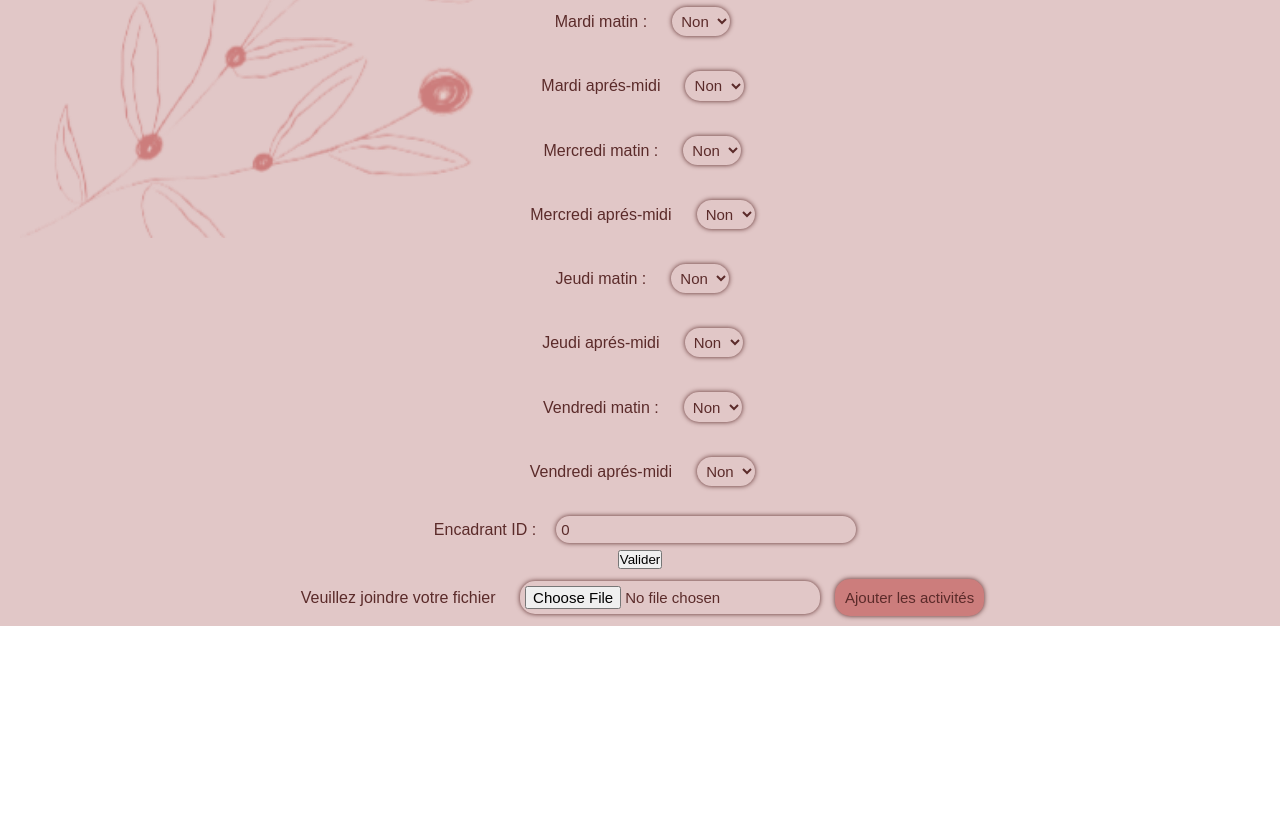
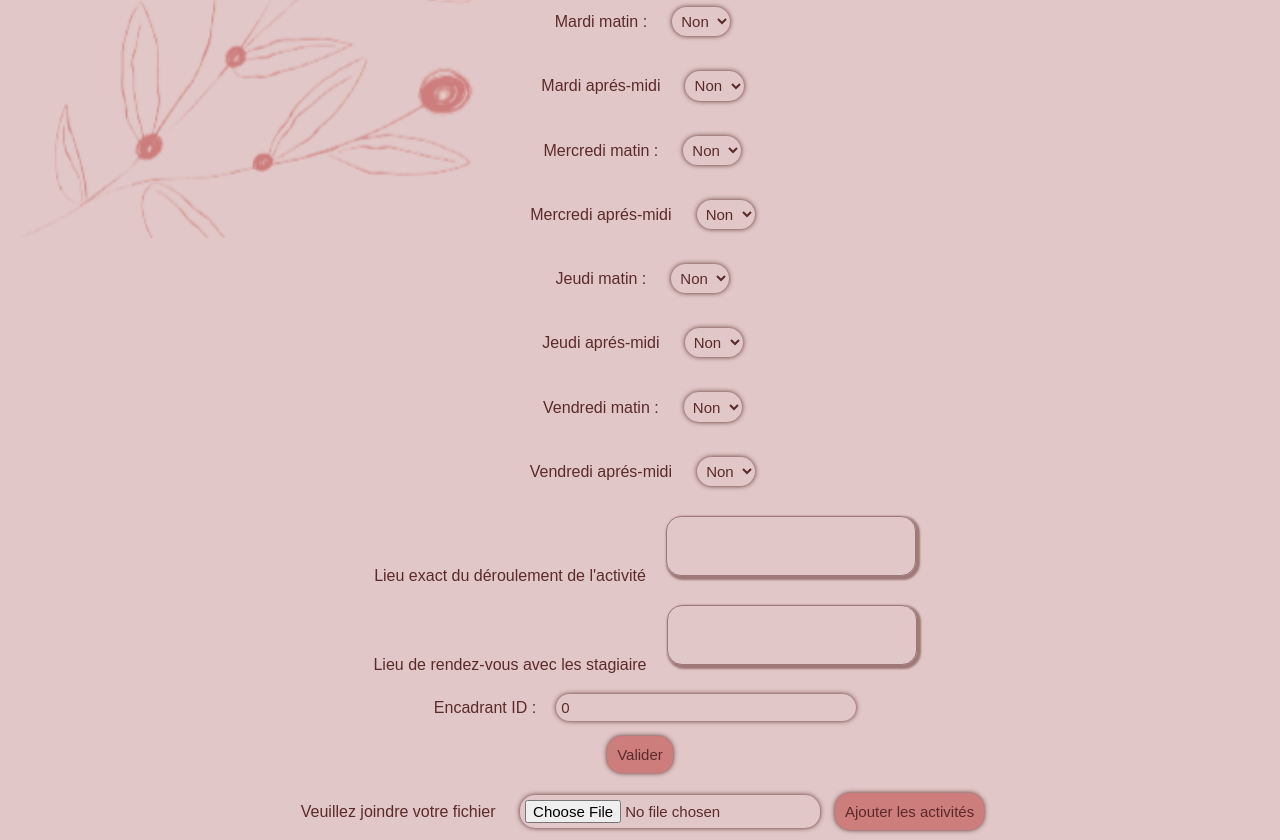
Before and after one commit to Amel2306/Projet-Numerisations-gestion-emploi-du-temps-stage-3eme, a React (Create React App) app in the folder frontend/stage1/: page /activiteForm in a window 1280 px wide. Shown: the part 542-1382 px from the top of the page. Before the commit the page ends 1168 px from the top, so only its background shows below. Built offline with nearby package versions, Linux system fonts and the light colour scheme; no server answers; what @react-pdf/renderer would draw is missing.

Commit message:
ajout lieu et lieu de rdv à l'activité

```diff
--- a/frontend/stage1/src/Pages/Activites/ActiviteForm.js
+++ b/frontend/stage1/src/Pages/Activites/ActiviteForm.js
@@ -24,6 +24,8 @@ function ActiviteForm (props) {
     const [j2, setJ2] = useState(0)
     const [v1, setV1] = useState(0)
     const [v2, setV2] = useState(0)
+    const [lieu, setLieu] = useState("");
+    const [lieu_rdv, setRdv] = useState("");
     const [professeurId, setProf] = useState(0)
 
     const handleSubmit = (e) => {
@@ -44,6 +46,8 @@ function ActiviteForm (props) {
             j2,
             v1,
             v2,
+            lieu,
+            lieu_rdv,
             professeurId
         }
 
@@ -181,6 +185,22 @@ function ActiviteForm (props) {
             </div>
 
             <div className="label-form">
+                <label>Lieu exact du déroulement de l'activité</label>
+                <textarea
+                    value={lieu}
+                    onChange={(e) => setLieu(e.target.value)}
+                ></textarea>
+            </div>
+
+            <div className="label-form">
+                <label>Lieu de rendez-vous avec les stagiaire</label>
+                <textarea
+                    value={lieu_rdv}
+                    onChange={(e) => setRdv(e.target.value)}
+                ></textarea>
+            </div>
+
+            <div className="label-form">
                 <label>Encadrant ID :</label>
                 <input
                 type="number"
@@ -189,7 +209,7 @@ function ActiviteForm (props) {
                 />
             </div>
 
-            <button type="submit">Valider</button>
+            <button className='btn' type="submit">Valider</button>
           </form>
           <ActiviteFichier />
         </div>
--- a/frontend/stage1/src/components/Activites/ActiviteDescr.js
+++ b/frontend/stage1/src/components/Activites/ActiviteDescr.js
@@ -27,6 +27,8 @@ function ActiviteDescr (props) {
                     <p>Description: {activite.description}</p>
                     <p>Nombre de réalisation: {activite.nb_realisations}</p>
                     <p>Nombre d'élèves au maximum: {activite.nb_eleve_max}</p>
+                    <p>Lieu du déroulement de l'activité : {activite.lieu}</p>
+                    <p>Lieu de rendez-vous (là ou je dois me rendre): {activite.lieu_rdv}</p>
                     <p>id : {activite.id}</p>
                     <Link className="link" to={`/activite/${id}`}>Voir activité</Link>
                     <div>
--- a/frontend/stage1/src/components/Activites/ActiviteDescrPdf.js
+++ b/frontend/stage1/src/components/Activites/ActiviteDescrPdf.js
@@ -55,6 +55,8 @@ function ActiviteDescrPdf(props) {
                     <Text style={{backgroundColor: "#f5dfc8"}}>Description : {activite.description}</Text>
                     <Text style={{backgroundColor: "#f5dfc8"}}>Nombre de réalisation: {activite.nb_realisations}</Text>
                     <Text style={{backgroundColor: "#f5dfc8"}}>Nombre d'élèves au maximum: {activite.nb_eleve_max}</Text>
+                    <Text style={{backgroundColor: "#f5dfc8"}}>Lieu du déroulement de l'activité: {activite.lieu}</Text>
+                    <Text style={{backgroundColor: "#f5dfc8"}}>Lieu de rendez-vous (là où on doit se rendre): {activite.lieu_rdv}</Text>
                     <Text style={{backgroundColor: "#f5dfc8"}}>id : {activite.id}</Text>
                 </View>
                 {role === "prof" && eleves && (
```
Also changed, not shown: 2 other files (tests, documents, lock files or other folders).
